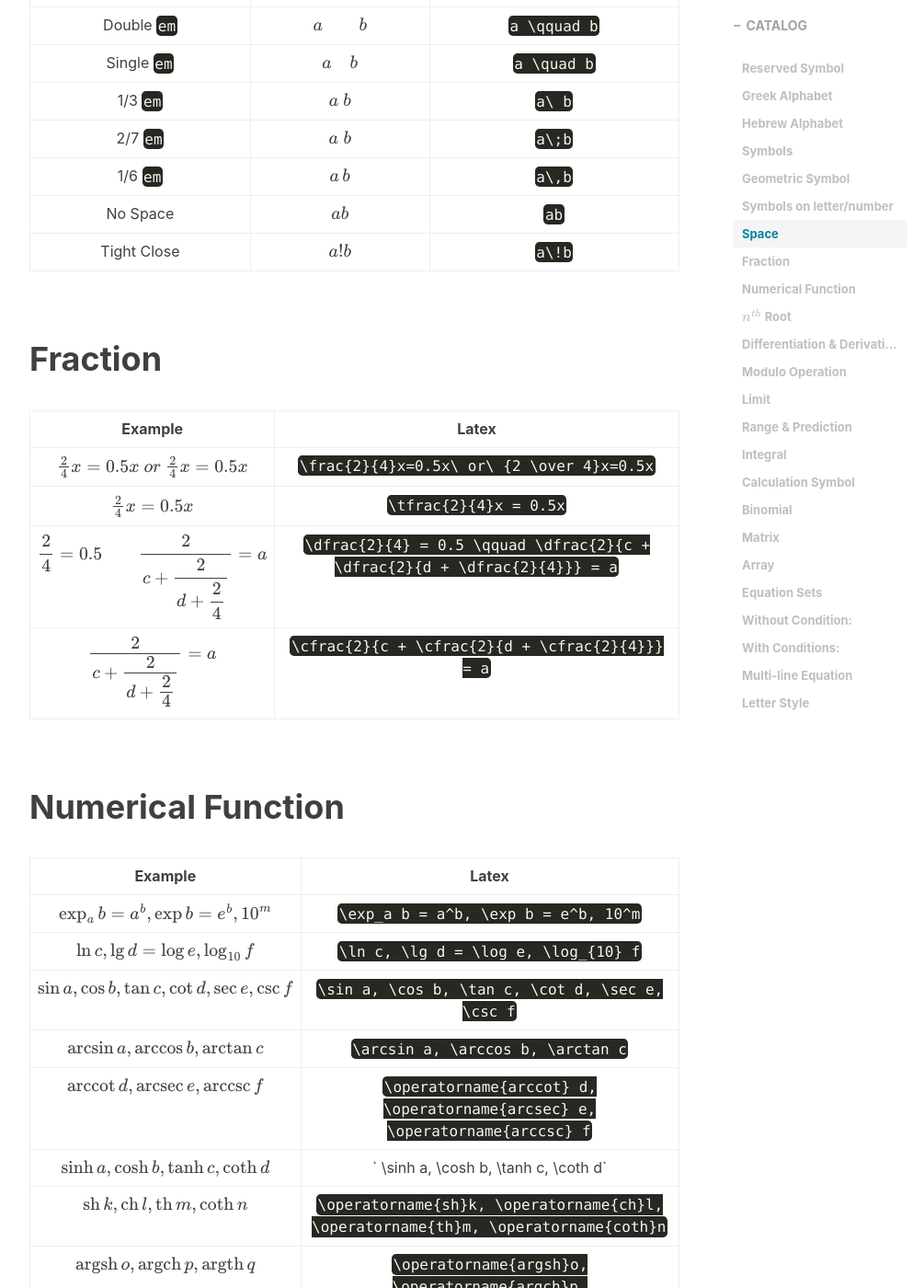
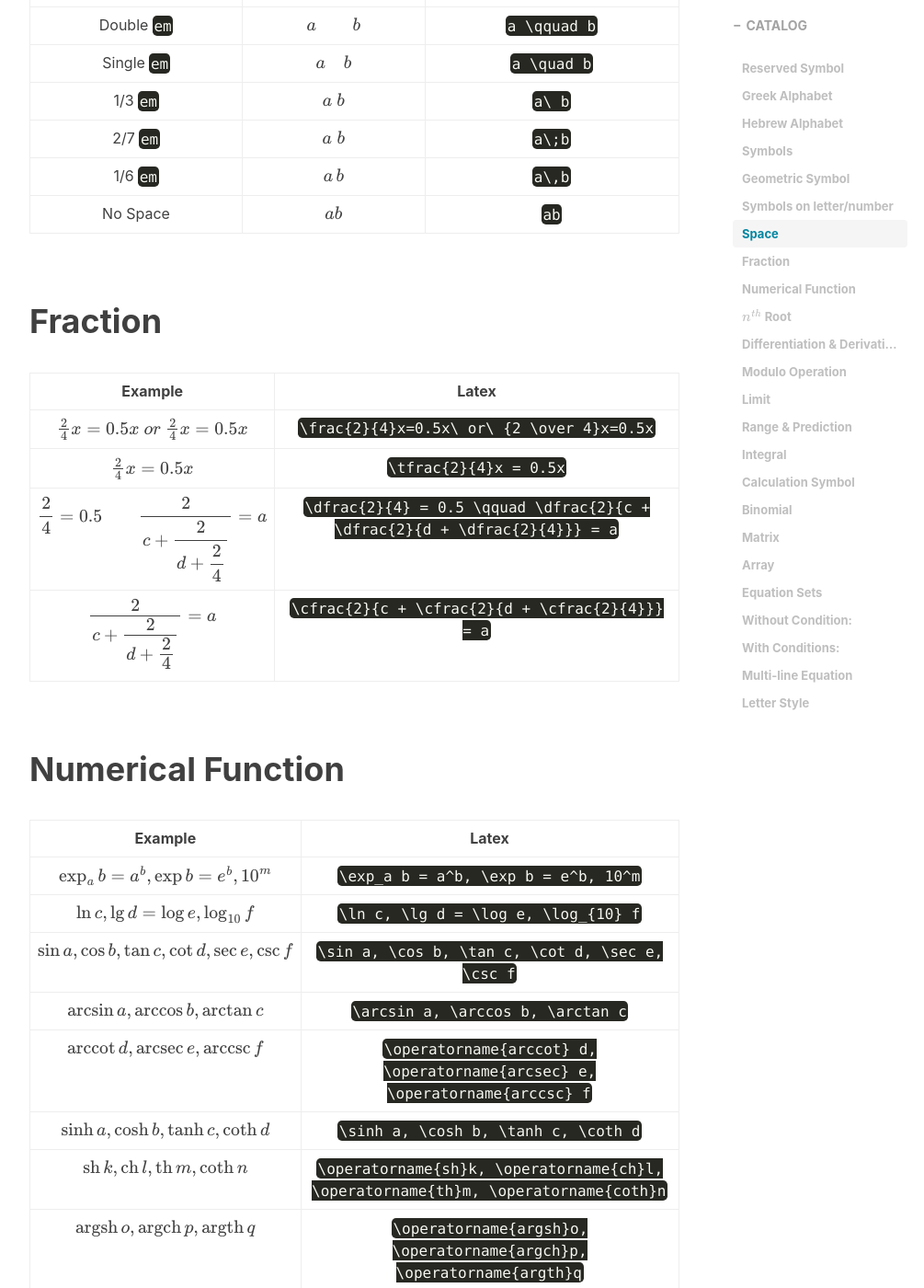
Before and after one commit to WinchellWang/winchellwang.github.io, a Jekyll site: the page built from _posts/2023-03-28-Manual_LaTex_Equation_ENG.md, in a window 1280 px wide and 1400 px high, scrolled down 6919 px. Shown: the whole window at 92% size, without its empty margins (233-1238 px from the left). Built offline with Jekyll 4.4.1, drawn with Linux system fonts in a browser that asks for light colours; nearby versions of some CDN libraries; comment, search, counter and statistics services are not loaded.

Commit message:
Update 2023-03-28-Manual_LaTex_Equation_ENG.md

```diff
--- a/_posts/2023-03-28-Manual_LaTex_Equation_ENG.md
+++ b/_posts/2023-03-28-Manual_LaTex_Equation_ENG.md
@@ -166,7 +166,6 @@ The distance of a space is defined as `em`, and the actual size of `em` is chang
 |2/7 `em`|$a\;b$|`a\;b`|
 |1/6 `em`|$a\,b$|`a\,b`|
 |No Space|$ab$|`ab`|
-|Tight Close|$a\!b$|`a\!b`|
 
 # Fraction
 
@@ -186,7 +185,7 @@ The distance of a space is defined as `em`, and the actual size of `em` is chang
 |$\sin a, \cos b, \tan c, \cot d, \sec e, \csc f$|`\sin a, \cos b, \tan c, \cot d, \sec e, \csc f`|
 |$\arcsin a, \arccos b, \arctan c$|`\arcsin a, \arccos b, \arctan c`|
 |$\operatorname{arccot} d, \operatorname{arcsec} e, \operatorname{arccsc} f$|`\operatorname{arccot} d, \operatorname{arcsec} e, \operatorname{arccsc} f`|
-|$	\sinh a, \cosh b, \tanh c, \coth d$|`	\sinh a, \cosh b, \tanh c, \coth d`|
+|$\sinh a, \cosh b, \tanh c, \coth d$|`\sinh a, \cosh b, \tanh c, \coth d`|
 |$\operatorname{sh}k, \operatorname{ch}l, \operatorname{th}m, \operatorname{coth}n$|`\operatorname{sh}k, \operatorname{ch}l, \operatorname{th}m, \operatorname{coth}n`|
 |$\operatorname{argsh}o, \operatorname{argch}p, \operatorname{argth}q$|`\operatorname{argsh}o, \operatorname{argch}p, \operatorname{argth}q`|
 |$\operatorname{sgn}r, \left\vert s \right\vert$|`\operatorname{sgn}r, \left\vert s \right\vert`|
```
